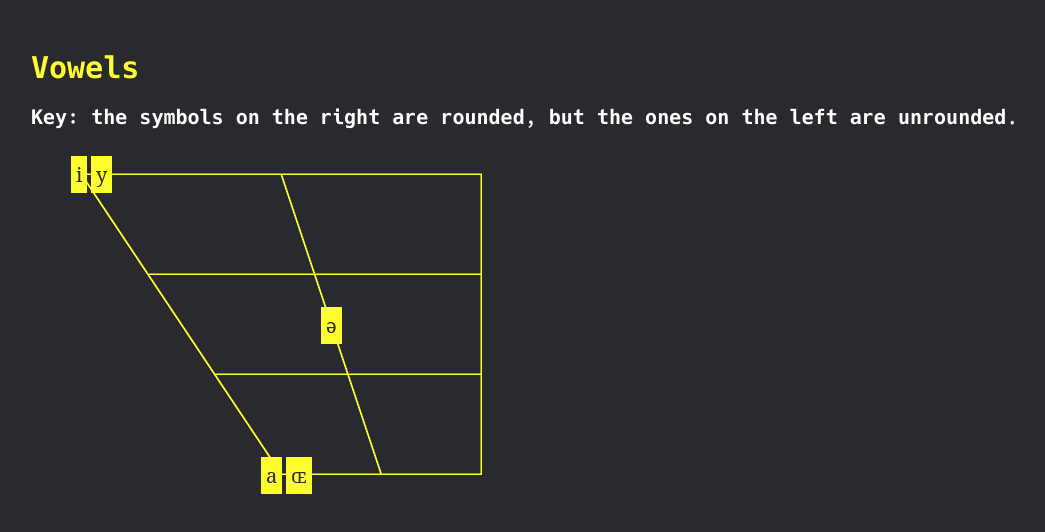
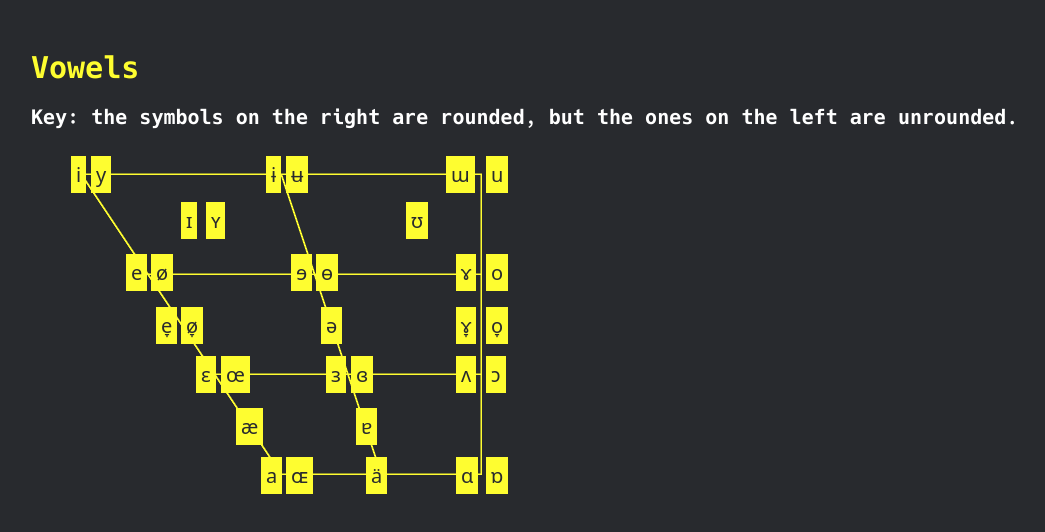
Before and after one commit to Drogobo/ipa-chart, a plain HTML site: page index.html in a window 1280 px wide. Shown: the whole page, without its empty margins (19-1064 px from the left). Drawn offline with Linux system fonts and the light colour scheme.

Commit message:
FINALLY THE VOWELS ARE DONE

```diff
--- a/index.html
+++ b/index.html
@@ -15,11 +15,46 @@
 <p><strong>Key: the symbols on the right are rounded, but the ones on the left are unrounded.</strong></p>
 <div class="vowel-chart">
 	<img src="trapezoid.png" alt="vowel trapezoid" style="width:500px;height:350px;">
+	<!--CLOSE VOWELS-->
+	<button style="top:2%;left:8%;">i</button>
+	<button style="top:2%;left:12%;">y</button>
+	<button style="top:2%;left:47%;">ɨ</button>
+	<button style="top:2%;left:51%;">ʉ</button>
+	<button style="top:2%;left:83%;">ɯ</button>
+	<button style="top:2%;left:91%;">u</button>
+	<!--NEAR-CLOSE VOWELS-->
+	<button style="top:15%;left:30%;">ɪ</button>
+	<button style="top:15%;left:35%;">ʏ</button>
+	<button style="top:15%;left:75%;">ʊ</button>
+	<!--CLOSE-MID VOWELS-->
+	<button style="top:30%;left:19%;">e</button>
+	<button style="top:30%;left:24%;">ø</button>
+	<button style="top:30%;left:52%;">ɘ</button>
+	<button style="top:30%;left:57%;">ɵ</button>
+	<button style="top:30%;left:85%;">ɤ</button>
+	<button style="top:30%;left:91%;">o</button>
+	<!--MID VOWELS-->
+	<button style="top:45%;left:25%;">e̞</button>
+	<button style="top:45%;left:30%;">ø̞</button>
 	<button style="top:45%;left:58%;">ə</button>
+	<button style="top:45%;left:85%;">ɤ̞</button>
+	<button style="top:45%;left:91%;">o̞</button>
+	<!--OPEN-MID VOWELS-->
+	<button style="top:59%;left:33%;">ɛ</button>
+	<button style="top:59%;left:38%;">œ</button>
+	<button style="top:59%;left:59%;">ɜ</button>
+	<button style="top:59%;left:64%;">ɞ</button>
+	<button style="top:59%;left:85%;">ʌ</button>
+	<button style="top:59%;left:91%;">ɔ</button>
+	<!--NEAR-OPEN VOWELS-->
+	<button style="top:74%;left:41%;">æ</button>
+	<button style="top:74%;left:65%;">ɐ</button>
+	<!--OPEN VOWELS-->
 	<button style="top:88%;left:46%;">a</button>
 	<button style="top:88%;left:51%;">ɶ</button>
-	<button style="top:2%;left:8%;">i</button>
-	<button style="top:2%;left:12%;">y</button>
+	<button style="top:88%;left:67%;">ä</button>
+	<button style="top:88%;left:85%;">ɑ</button>
+	<button style="top:88%;left:91%;">ɒ</button>
 </div>
 
 </body>
--- a/styles.css
+++ b/styles.css
@@ -28,7 +28,7 @@
   font-weight: 700;
   font-style: italic;
 }
-@import url('https://fonts.googleapis.com/css2?family=Noto+Serif&display=swap');
+@import url('https://fonts.googleapis.com/css2?family=Noto+Sans&display=swap');
 
 /* page design */
 body {
@@ -64,7 +64,7 @@ button {
 	border: 0px;
 	border-radius: 0px;
 	cursor: pointer;
-	font-family: 'Noto Serif', serif;
+	font-family: 'Noto Sans', sans-serif;
 }
 .vowel {
 	color: #282a2e;
```
